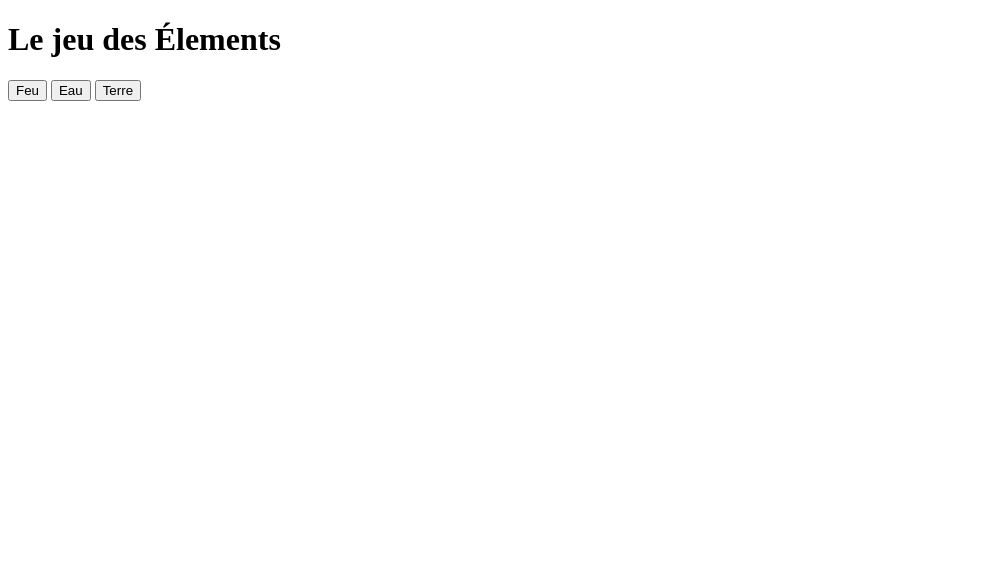
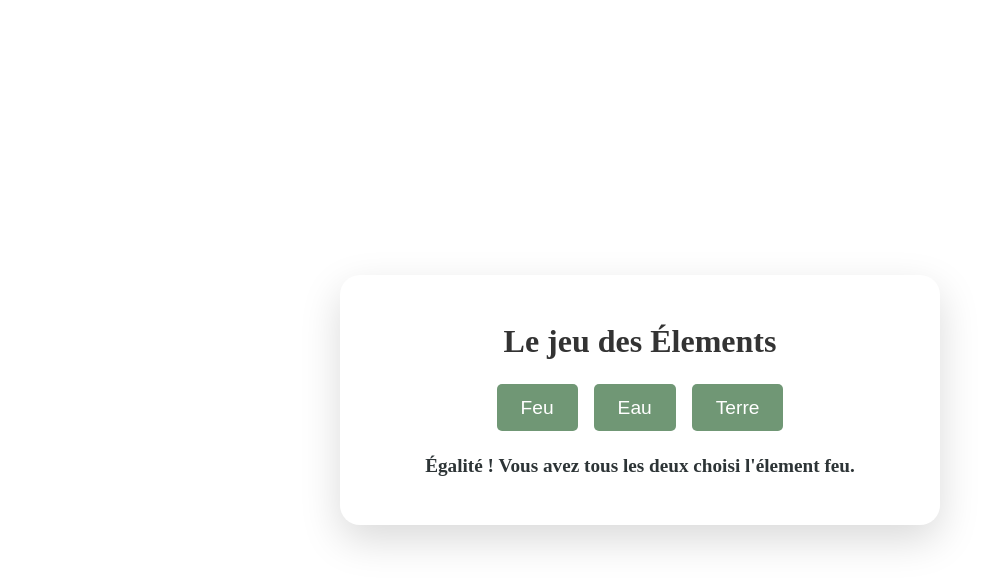
Before and after one commit to juliettedef/jeu-des-elements-js, a plain HTML site: page index.html in a window 1280 px wide. Both pictures are taken after a click on the button "Feu". Shown: the whole page, without its empty margins (0-1003 px from the left). Drawn offline with Linux system fonts and the light colour scheme.

Commit message:
ajout du style

```diff
--- a/assets/css/style.css
+++ b/assets/css/style.css
@@ -0,0 +1,76 @@
+* {
+    margin: 0;
+    padding: 0;
+    box-sizing: border-box;
+}
+
+img, input {
+    vertical-align: bottom;
+    width: 100%;
+}
+
+ul, li, ol {
+    list-style: none;
+}
+
+a {
+    text-decoration: none;
+    color: black;
+}
+
+html {
+    scroll-behavior: smooth;
+}
+
+body {
+    height: 100vh;
+    display: flex;
+    justify-content: center;
+    align-items: center;
+}
+
+.jeu {
+    display: flex;
+    flex-direction: column;
+    gap: 1.5rem;
+    align-items: center;
+    text-align: center;
+    background: white;
+    padding: 3rem 4rem;
+    border-radius: 20px;
+    box-shadow: 0 15px 40px rgba(0, 0, 0, 0.15);
+    width: 600px;
+    max-width: 90%;
+}
+
+.jeu h1 {
+    font-size: 2rem;
+    color: #333;
+}
+
+.buttons {
+    display: flex;
+    gap: 1rem;
+}
+
+.buttons button {
+    background: #709775;
+    border: none;
+    color: white;
+    font-size: 1.2rem;
+    padding: 0.8rem 1.5rem;
+    border-radius: 5px;
+    cursor: pointer;
+    transition: all 0.2s ease;
+}
+
+.buttons button:hover {
+    transform: scale(1.1);
+    background: #415D43;
+}
+
+.resultat {
+    font-size: 1.2rem;
+    font-weight: 600;
+    color: #2d3436;
+}
--- a/assets/js/script.js
+++ b/assets/js/script.js
@@ -13,7 +13,11 @@ console.log("Pouvoir du PC :", powerPc());
 function powerPlayer(event) {
     const playerChoice = event.target.id;
     console.log("Le joueur a cliqué sur :", playerChoice);
-    return playerChoice;
+
+    const pcChoice = powerPc();
+    console.log("L'ordinateur a choisi :", pcChoice)
+
+    playGame(playerChoice, pcChoice);
 }
 
 // récupération des clics sur les boutons
@@ -30,14 +34,18 @@ function playGame(playerChoice, pcChoice) {
     let resultat = "";
 
     if (playerChoice === pcChoice) {
-        resultat = `Égalité ! Vous avez tous les deux choisi ${playerChoice}.`;
+        resultat = `Égalité ! Vous avez tous les deux choisi l'élement ${playerChoice}.`;
     } else if (
         (playerChoice === "feu" && pcChoice === "terre") ||
         (playerChoice === "eau" && pcChoice === "feu") ||
         (playerChoice === "terre" && pcChoice === "eau")
     ) {
-        resultat = `Bravo ! ${playerChoice} bat ${pcChoice}.`;
+        resultat = `Bravo ! L'élement ${playerChoice} bat l'élément ${pcChoice}.`;
     } else {
-        resultat = `Perdu ! ${pcChoice} bat ${playerChoice}.`;
+        resultat = `Perdu ! L'élément ${pcChoice} bat l'élément ${playerChoice}.`;
     }
+
+    document.querySelector(".resultat").textContent = resultat;
+    console.log(resultat)
+
 }
--- a/index.html
+++ b/index.html
@@ -7,6 +7,8 @@
     <link rel="stylesheet" href="assets/css/style.css">
 </head>
 <body>
+
+<section class="jeu">
 
 <h1>Le jeu des Élements</h1>
 
@@ -18,6 +20,8 @@
 
 <p class="resultat"></p>
 
+</section>
+
 <script src="assets/js/script.js"></script>
 
 </body>
```
